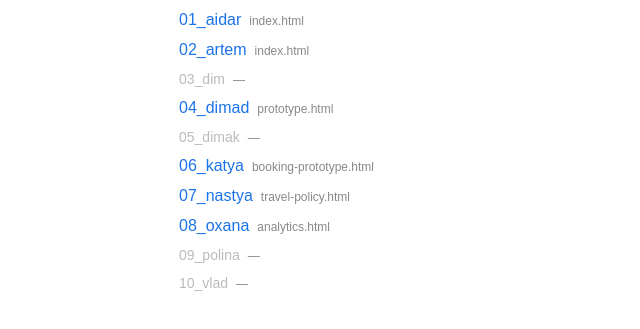
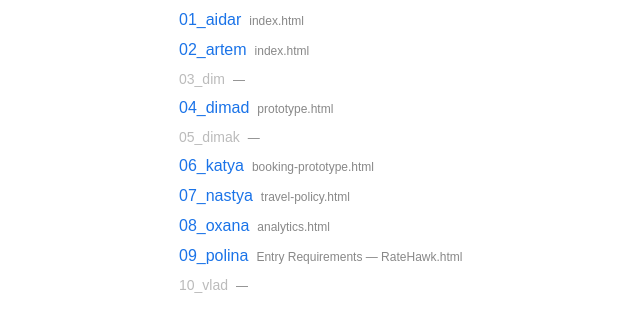
Before and after one commit to niazique/workshop, a plain HTML site: page index.html in a window 1280 px wide. Shown: the part 109-438 px from the top of the page, without its empty margins (161-801 px from the left). Drawn offline with Linux system fonts and the light colour scheme.

Commit message:
update index.html: add polina's file

```diff
--- a/index.html
+++ b/index.html
@@ -25,7 +25,7 @@
     <li><a href="06_katya/booking-prototype.html">06_katya</a><span class="folder">booking-prototype.html</span></li>
     <li><a href="07_nastya/travel-policy.html">07_nastya</a><span class="folder">travel-policy.html</span></li>
     <li><a href="08_oxana/analytics.html">08_oxana</a><span class="folder">analytics.html</span></li>
-    <li><span class="empty">09_polina</span><span class="folder">—</span></li>
+    <li><a href="09_polina/Entry Requirements — RateHawk.html">09_polina</a><span class="folder">Entry Requirements — RateHawk.html</span></li>
     <li><span class="empty">10_vlad</span><span class="folder">—</span></li>
   </ul>
 </body>
```
